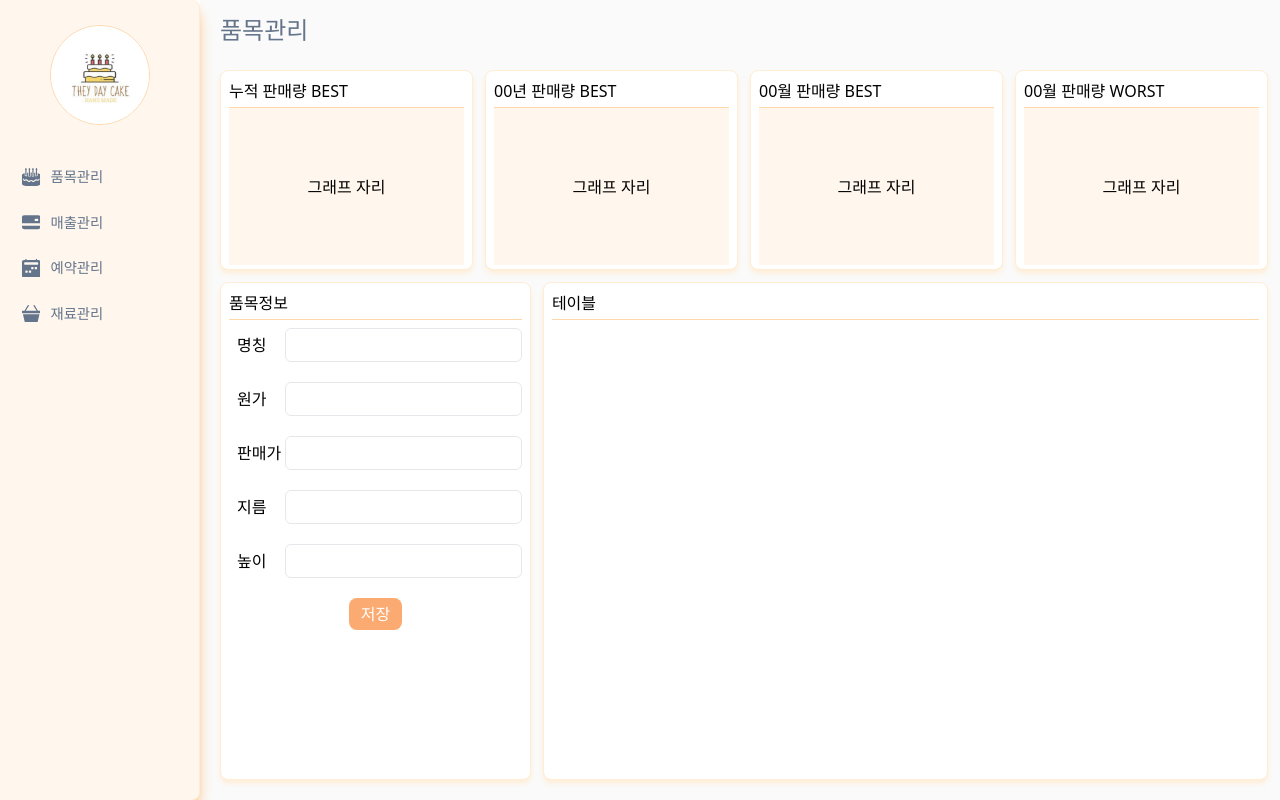
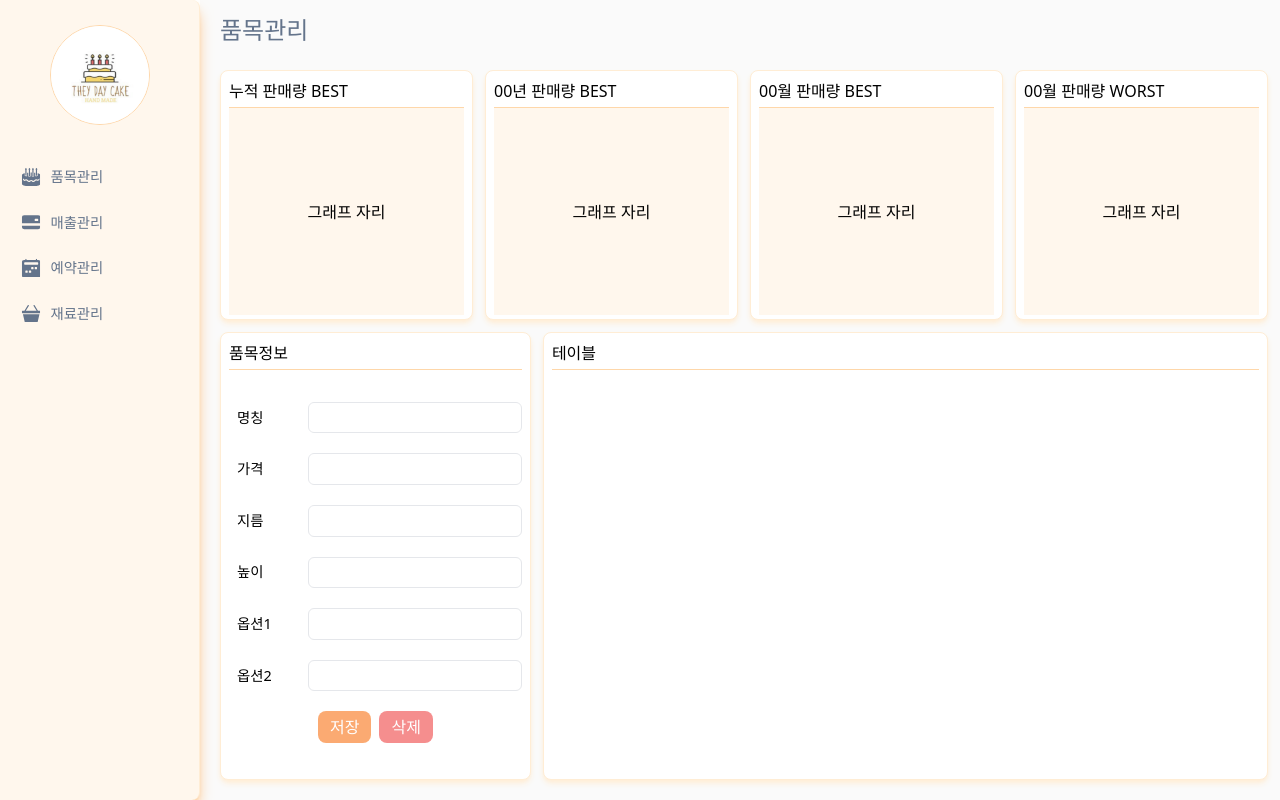
Before and after one commit to HwangInUng/theyday, a Next.js app: page /product in a window 1280 px wide. Built offline with nearby package versions, Linux system fonts and the light colour scheme.

Commit message:
style: 입력필드 스타일 코드 작성

```diff
--- a/src/app/product/page.tsx
+++ b/src/app/product/page.tsx
@@ -1,4 +1,7 @@
+import Content from "@/components/content/Content";
+import InputWithLabel from "@/components/InputWithLabel";
 import ContentBox from "@/components/content/ContentBox";
+import CommonButton from "@/components/CommonButton";
 
 const ProductPage = () => {
   const title = [
@@ -8,16 +11,15 @@ const ProductPage = () => {
     "00월 판매량 WORST",
   ];
 
-  const field = ["명칭", "원가", "판매가", "지름", "높이"];
+  const field = ["명칭", "가격", "지름", "높이", "옵션1", "옵션2"];
 
   return (
-    <div className="p-3 pl-5 h-full flex flex-col">
-      <div className="text-[1.5rem] text-slate-500 h-[50px]">품목관리</div>
+    <Content title="품목관리">
       <div className="py-2 flex flex-col gap-y-3 flex-grow">
         {/* 상단 콘텐츠 영역 */}
         <div className="flex gap-x-3">
           {title.map((t) => (
-            <ContentBox key={t} width="25" height={200} title={t}>
+            <ContentBox key={t} width="25" height={250} title={t}>
               <div className="flex-grow bg-orange-50 flex items-center justify-center">
                 그래프 자리
               </div>
@@ -28,23 +30,19 @@ const ProductPage = () => {
         {/* 하단 콘텐츠 영역 */}
         <div className="flex justify-between flex-grow gap-x-3">
           <ContentBox width="30" height="100" title="품목정보">
-            <div className="flex flex-col gap-y-5 py-2">
+            <div className="flex flex-col gap-y-5 py-2 justify-center h-full">
               {field.map((f) => (
-                <div key={f} className="flex justify-between items-center pl-2">
-                  <label htmlFor="test" className="w-[25%]">
-                    {f}
-                  </label>
-                  <input
-                    type="text"
-                    id="test"
-                    className="border py-1 pl-1 outline-none flex-grow rounded-md"
-                  />
-                </div>
+                <InputWithLabel
+                  key={f}
+                  label={f}
+                  type="text"
+                  id={f}
+                  width="25"
+                />
               ))}
-              <div className="flex items-center justify-center">
-                <button className="py-1 px-3 bg-orange-500 text-white rounded-lg opacity-60 hover:opacity-100">
-                  저장
-                </button>
+              <div className="flex items-center justify-center gap-x-2">
+                <CommonButton text="저장" color="bg-orange-500" />
+                <CommonButton text="삭제" color="bg-red-500" />
               </div>
             </div>
           </ContentBox>
@@ -52,7 +50,7 @@ const ProductPage = () => {
         </div>
         {/* /.하단 콘텐츠 영역 */}
       </div>
-    </div>
+    </Content>
   );
 };
 
--- /dev/null
+++ b/src/components/Common.module.css
@@ -0,0 +1,46 @@
+.contentContainer {
+  @apply p-3
+    pl-5
+    h-full
+    flex
+    flex-col;
+}
+
+.contentTitle {
+  @apply text-[1.5rem]
+    text-slate-500
+    h-[50px];
+}
+
+.inputWrapper {
+  @apply flex
+    justify-between
+    items-center
+    pl-2;
+}
+
+.inputWrapper * {
+  font-size: 0.9rem;
+}
+
+.commonInput {
+  @apply border
+    py-1
+    pl-1
+    outline-none
+    flex-grow rounded-md
+    focus:border-orange-200;
+}
+
+.commonInput:focus {
+  box-shadow: 0 0 3px rgba(219, 127, 61, 0.831);
+}
+
+.commonButton {
+  @apply py-1
+    px-3
+    text-white
+    rounded-lg
+    opacity-60
+    hover:opacity-100;
+}
--- /dev/null
+++ b/src/components/CommonButton.tsx
@@ -0,0 +1,23 @@
+import { PropsWithChildren } from "react";
+import styles from "./Common.module.css";
+
+interface IButtonProps {
+  text?: string;
+  onClick?: () => void;
+  color?: string;
+}
+
+const CommonButton = ({
+  text,
+  onClick,
+  color,
+  children,
+}: PropsWithChildren<IButtonProps>) => {
+  return (
+    <button className={`${color} ${styles.commonButton}`}>
+      {text ? text : children}
+    </button>
+  );
+};
+
+export default CommonButton;
--- /dev/null
+++ b/src/components/CommonInput.tsx
@@ -0,0 +1,13 @@
+import styles from "./Common.module.css";
+
+interface IInputProps {
+  id?: string;
+  type: string;
+  onChange?: () => void;
+}
+
+const CommonInput = ({ id, type, onChange }: IInputProps) => {
+  return <input id={id} type={type} className={styles.commonInput} />;
+};
+
+export default CommonInput;
--- /dev/null
+++ b/src/components/InputWithLabel.tsx
@@ -0,0 +1,23 @@
+import CommonInput from "./CommonInput";
+import styles from "./Common.module.css";
+
+interface ILabelInputProps {
+  label: string;
+  type: string;
+  id: string;
+  width: string | number;
+}
+
+const InputWithLabel = ({ label, type, id, width }: ILabelInputProps) => {
+  const customWidth = typeof width === "string" ? `${width}%` : width;
+  return (
+    <div key={label} className={styles.inputWrapper}>
+      <label htmlFor={id} style={{ width: customWidth }}>
+        {label}
+      </label>
+      <CommonInput type={type} id={id} />
+    </div>
+  );
+};
+
+export default InputWithLabel;
--- /dev/null
+++ b/src/components/content/Content.tsx
@@ -0,0 +1,17 @@
+import { PropsWithChildren } from "react";
+import styles from "../Common.module.css";
+
+interface ItitleProps {
+  title: string;
+}
+
+const Content = ({ title, children }: PropsWithChildren<ItitleProps>) => {
+  return (
+    <div className={styles.contentContainer}>
+      <div className={styles.contentTitle}>{title}</div>
+      {children}
+    </div>
+  );
+};
+
+export default Content;
```
